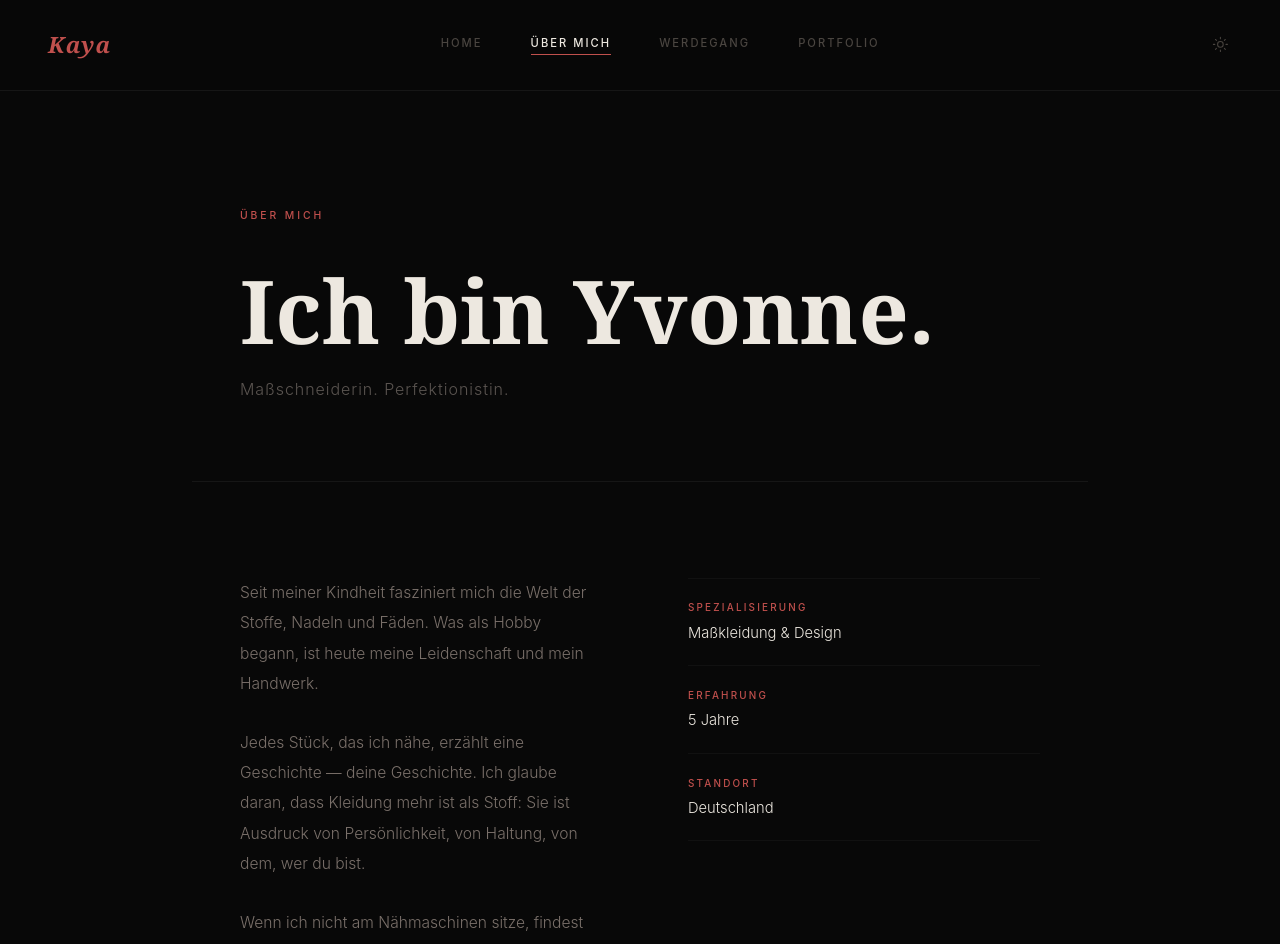
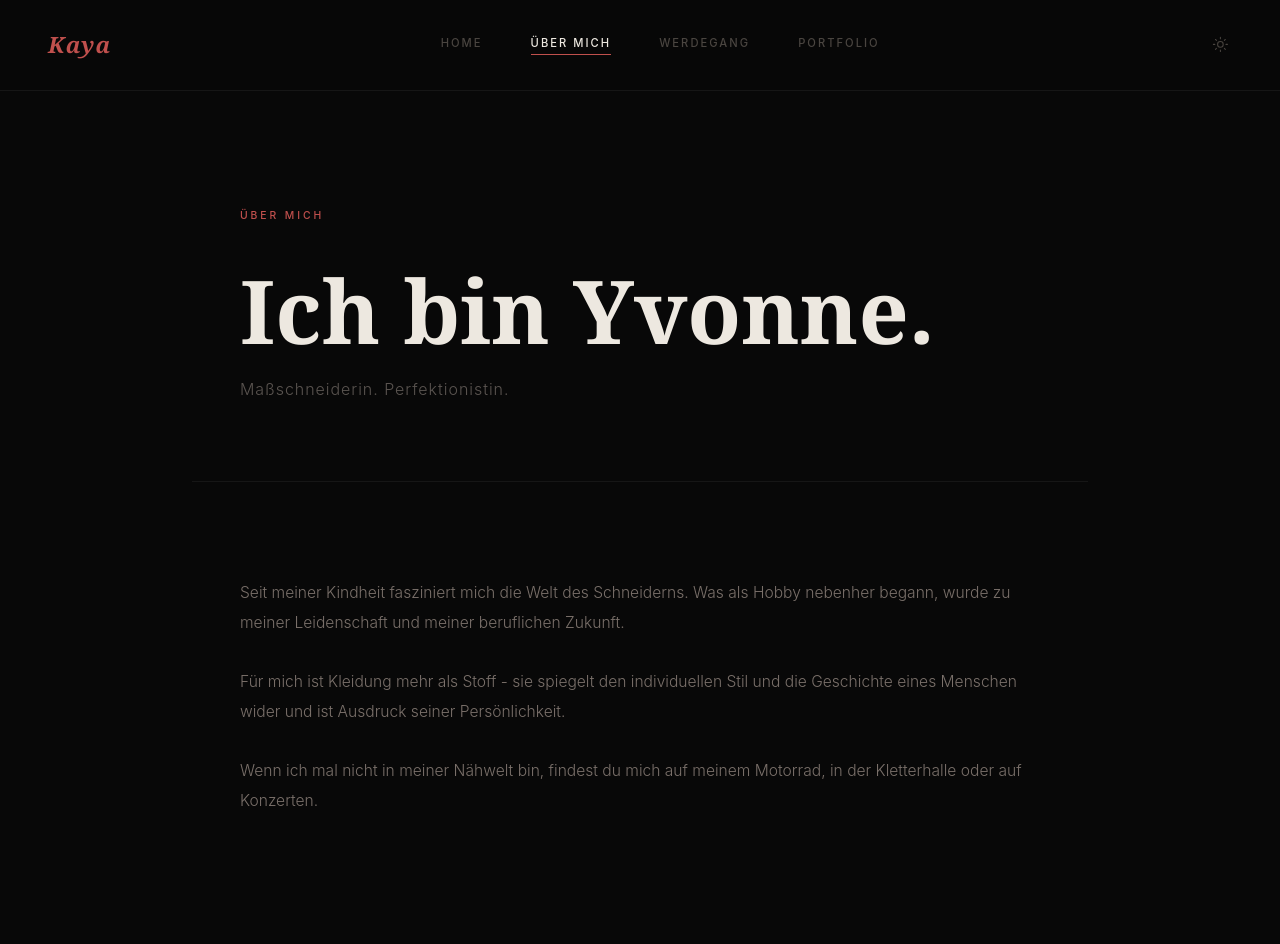
Before and after one commit to CookieMonsta27/Kaya-App, an Angular app: page /aboutMe in a window 1280 px wide. Shown: the top 944 px of the page. After the commit the page ends 912 px from the top, so only its background shows below. Built offline with nearby package versions, Linux system fonts and the light colour scheme.

Commit message:
feat: Text changes

```diff
--- a/src/app/sites/about-me/about-me.css
+++ b/src/app/sites/about-me/about-me.css
@@ -19,13 +19,9 @@
 }
 
 .about-body {
-  display: grid;
-  grid-template-columns: 1fr 1fr;
-  gap: 6rem;
   padding: 6rem 3rem;
   max-width: 56rem;
   margin: 0 auto;
-  align-items: start;
 }
 
 @media (max-width: 640px) {
@@ -55,33 +51,3 @@
   line-height: 1.95;
   color: var(--text2);
 }
-
-.about-details {
-  display: flex;
-  flex-direction: column;
-}
-
-.detail-row {
-  display: flex;
-  flex-direction: column;
-  padding: 1.35rem 0;
-  border-bottom: 1px solid var(--border);
-  gap: 0.4rem;
-}
-
-.detail-row:first-child {
-  border-top: 1px solid var(--border);
-}
-
-.detail-label {
-  font-size: 0.62rem;
-  letter-spacing: 0.22em;
-  text-transform: uppercase;
-  color: var(--accent);
-  font-weight: 500;
-}
-
-.detail-value {
-  font-size: 0.92rem;
-  color: var(--text);
-}
--- a/src/app/sites/about-me/about-me.html
+++ b/src/app/sites/about-me/about-me.html
@@ -10,33 +10,17 @@
   <section class="about-body">
     <div class="about-text">
       <p>
-        Seit meiner Kindheit fasziniert mich die Welt der Stoffe, Nadeln und Fäden. Was als Hobby
-        begann, ist heute meine Leidenschaft und mein Handwerk.
+        Seit meiner Kindheit fasziniert mich die Welt des Schneiderns. Was als Hobby nebenher
+        begann, wurde zu meiner Leidenschaft und meiner beruflichen Zukunft.
       </p>
       <p>
-        Jedes Stück, das ich nähe, erzählt eine Geschichte — deine Geschichte. Ich glaube daran,
-        dass Kleidung mehr ist als Stoff: Sie ist Ausdruck von Persönlichkeit, von Haltung, von dem,
-        wer du bist.
+        Für mich ist Kleidung mehr als Stoff - sie spiegelt den individuellen Stil und die
+        Geschichte eines Menschen wider und ist Ausdruck seiner Persönlichkeit.
       </p>
       <p>
-        Wenn ich nicht am Nähmaschinen sitze, findest du mich auf einem Metal-Konzert — denn die
-        gleiche Intensität und Präzision, die ich in der Musik erlebe, stecke ich in jede Naht.
+        Wenn ich mal nicht in meiner Nähwelt bin, findest du mich auf meinem Motorrad, in der
+        Kletterhalle oder auf Konzerten.
       </p>
-    </div>
-
-    <div class="about-details">
-      <div class="detail-row">
-        <span class="detail-label">Spezialisierung</span>
-        <span class="detail-value">Maßkleidung & Design</span>
-      </div>
-      <div class="detail-row">
-        <span class="detail-label">Erfahrung</span>
-        <span class="detail-value">5 Jahre</span>
-      </div>
-      <div class="detail-row">
-        <span class="detail-label">Standort</span>
-        <span class="detail-value">Deutschland</span>
-      </div>
     </div>
   </section>
 </div>
--- a/src/app/sites/home/home.html
+++ b/src/app/sites/home/home.html
@@ -10,20 +10,20 @@
       Ich erschaffe Kleidungsstücke und Accessoires mit Liebe zum Detail — handgefertigt und
       individuell.
     </p>
-    <a routerLink="/portfolio" class="text-link">Meine Arbeiten ansehen &rarr;</a>
+    <a routerLink="/portfolio" class="text-link">Meine Arbeiten &rarr;</a>
   </section>
 
   <div class="sep"></div>
 
   <section class="services">
-    <span class="eyebrow">Was ich mache</span>
+    <span class="eyebrow">Meine Leistungen</span>
 
     <div class="service-list">
       <div class="service-item">
         <span class="service-num">1</span>
         <div class="service-body">
           <h3>Maßkleidung</h3>
-          <p>Jedes Stück wird exakt auf deinen Körper und deinen Stil zugeschnitten.</p>
+          <p>Jedes Kleidungsstück wird individuell zu deinem Stil auf dich zugeschnitten.</p>
         </div>
       </div>
 
@@ -31,7 +31,7 @@
         <span class="service-num">2</span>
         <div class="service-body">
           <h3>Konfektion</h3>
-          <p>Stilvolle Designs in Standardgrößen — perfekt im Schnitt und im Detail.</p>
+          <p>Stilvolle Designs in Standardgrößen.</p>
         </div>
       </div>
 
@@ -39,15 +39,10 @@
         <span class="service-num">3</span>
         <div class="service-body">
           <h3>Upcycling</h3>
-          <p>Altes neu gedacht — nachhaltig, kreativ und mit neuem Leben versehen.</p>
-        </div>
-      </div>
-
-      <div class="service-item">
-        <span class="service-num">4</span>
-        <div class="service-body">
-          <h3>Design</h3>
-          <p>Individuelle Designlösungen für Kleidung und Accessoires.</p>
+          <p>
+            Aus Alt mach Neu – kreative Ideen, um deinem alten Kleidungsstück ein neues Leben zu
+            schenken.
+          </p>
         </div>
       </div>
     </div>
--- a/src/app/sites/portfolio/portfolio.css
+++ b/src/app/sites/portfolio/portfolio.css
@@ -194,6 +194,8 @@
   max-height: 90vh;
   width: 100%;
   overflow-y: auto;
+  overscroll-behavior: contain;
+  touch-action: pan-y;
   z-index: 1000;
   display: flex;
   flex-direction: column;
@@ -262,7 +264,6 @@
 
 /* ── Modal Gallery ────────────────────────────── */
 
-
 .modal-gallery {
   padding: 2rem;
   display: flex;
@@ -305,13 +306,23 @@
   margin: 0;
   cursor: pointer;
 }
-.gallery-side-overlay.left { left: 0; right: 50%; }
-.gallery-side-overlay.right { left: 50%; right: 0; }
+.gallery-side-overlay.left {
+  left: 0;
+  right: 50%;
+}
+.gallery-side-overlay.right {
+  left: 50%;
+  right: 0;
+}
 
 /* Reduce capture area on small screens to avoid blocking other controls */
 @media (max-width: 480px) {
-  .gallery-side-overlay.left { right: 60%; }
-  .gallery-side-overlay.right { left: 60%; }
+  .gallery-side-overlay.left {
+    right: 60%;
+  }
+  .gallery-side-overlay.right {
+    left: 60%;
+  }
 }
 
 .gallery-controls {
@@ -357,8 +368,12 @@
 }
 
 /* place arrows just outside the image (visible and adjacent) */
-.modal-image-wrap .prev-btn { left: -28px; }
-.modal-image-wrap .next-btn { right: -28px; }
+.modal-image-wrap .prev-btn {
+  left: -28px;
+}
+.modal-image-wrap .next-btn {
+  right: -28px;
+}
 
 /* Small circular arrow indicator — always visible, uses theme variables for contrast */
 .modal-image-wrap .prev-btn::after,
@@ -376,10 +391,16 @@
   border-radius: 999px;
   background: var(--accent);
   color: var(--bg);
-  box-shadow: 0 6px 18px rgba(0,0,0,0.18);
+  box-shadow: 0 6px 18px rgba(0, 0, 0, 0.18);
 }
-.modal-image-wrap .prev-btn::after { content: '‹'; right: 0; }
-.modal-image-wrap .next-btn::after { content: '›'; left: 0; }
+.modal-image-wrap .prev-btn::after {
+  content: '‹';
+  right: 0;
+}
+.modal-image-wrap .next-btn::after {
+  content: '›';
+  left: 0;
+}
 
 /* Hover/active affordance for the small arrow */
 .modal-image-wrap .prev-btn:hover::after,
--- a/src/app/sites/portfolio/portfolio.ts
+++ b/src/app/sites/portfolio/portfolio.ts
@@ -1,4 +1,5 @@
-import { Component, HostListener, OnInit, signal } from '@angular/core';
+import { DOCUMENT } from '@angular/common';
+import { Component, effect, HostListener, inject, OnInit, Renderer2, signal } from '@angular/core';
 import { CommonModule } from '@angular/common';
 import { WorkItem } from './portfolio.types';
 
@@ -9,10 +10,27 @@ import { WorkItem } from './portfolio.types';
   styleUrl: './portfolio.css',
 })
 export class PortfolioComponent implements OnInit {
+  private readonly document = inject(DOCUMENT);
+  private readonly renderer = inject(Renderer2);
+
   workItems = signal<WorkItem[]>([]);
   selectedItem = signal<WorkItem | null>(null);
   currentImageIndex = signal<number>(0);
   isModalOpen = signal<boolean>(false);
+
+  private readonly modalScrollLock = effect((onCleanup) => {
+    const isModalOpen = this.isModalOpen();
+
+    if (isModalOpen) {
+      this.renderer.addClass(this.document.documentElement, 'modal-open');
+      this.renderer.addClass(this.document.body, 'modal-open');
+    }
+
+    onCleanup(() => {
+      this.renderer.removeClass(this.document.documentElement, 'modal-open');
+      this.renderer.removeClass(this.document.body, 'modal-open');
+    });
+  });
 
   ngOnInit(): void {
     this.initializeWorkItems();
--- a/src/app/sites/werdegang/werdegang.html
+++ b/src/app/sites/werdegang/werdegang.html
@@ -3,7 +3,8 @@
     <span class="eyebrow">Werdegang</span>
     <h1 class="werdegang-title">Mein Weg.</h1>
     <p class="werdegang-sub">
-      Von der ersten Naht bis heute — eine Reise durch Stoff, Leidenschaft und Handwerk.
+      Von meiner ersten Naht bis heute - meine Reise von Interesse, Leidenschaft und Faszination für
+      das Handwerk.
     </p>
   </section>
 
@@ -12,23 +13,33 @@
   <section class="timeline">
     <div class="entry">
       <div class="entry-left">
-        <span class="entry-year">2016</span>
-        <h3 class="entry-title">Erste Nähversuche</h3>
+        <span class="entry-year">Bis 2015</span>
+        <h3 class="entry-title">Selbstgenähte Kleidung von Oma</h3>
         <p class="entry-desc">
-          Die ersten Schritte in die Welt der Nähkunst. Mit Neugier und Begeisterung wurden die
-          ersten Versuche mit Omas Hilfe unternommen — und die Leidenschaft war entfacht.
+          Schon als Kleinkind bekam ich selbstgenähte Sachen von meiner Oma. Faszinierend fand ich
+          schon damals, was sie alles machen kann. Etwas, was ich irgendwann auch mal können
+          wollte.<br />
+          Erste Nähversuche als kleines Mädchen an Mamas Nähmaschine - mein Interesse war geweckt.
         </p>
       </div>
     </div>
 
     <div class="entry">
       <div class="entry-left">
-        <span class="entry-year">2017-2023</span>
+        <span class="entry-year">2016</span>
+        <h3 class="entry-title">Erste Nähkurse</h3>
+        <p class="entry-desc">Die ersten größeren Nähprojekte in richtigen Nähkursen.</p>
+      </div>
+    </div>
+
+    <div class="entry">
+      <div class="entry-left">
+        <span class="entry-year">2017 bis 2023</span>
         <h3 class="entry-title">Hobby & Leidenschaft</h3>
         <p class="entry-desc">
-          Die Nähmaschine wurde zum ständigen Begleiter. Mit jedem Projekt wuchs das Können, die
-          Kreativität und die Liebe zum Detail. Jedes Stück ein Ausdruck von Persönlichkeit und
-          Stil.
+          Nach den ersten Nähkursen wurde die Nähmaschine zu meinem Begleiter. Mit jedem Projekt
+          wuchs die Leidenschaft fürs Nähen in mir. Die Kreativität und das Können, die in jedem
+          Detail und jedem Kleidungsstück steckten, faszinierten mich.
         </p>
       </div>
     </div>
@@ -36,21 +47,21 @@
     <div class="entry">
       <div class="entry-left">
         <span class="entry-year">2023</span>
-        <h3 class="entry-title">Start der Ausbildung als Maßschneiderin</h3>
+        <h3 class="entry-title">Meine Ausbildung als Maßschneiderin & Modedesignerin</h3>
         <p class="entry-desc">
-          Der Beginn einer intensiven Reise. Lernen, verstehen, anwenden — die Grundlagen des
-          Schneiderhandwerks wurden gelegt.
+          Der Beginn einer tollen Reise ins Berufsleben. Eine Reise, auf der ich viel Neues lerne,
+          ausprobiere und anwende. Die Grundlagen des Schneiderhandwerks.
         </p>
       </div>
     </div>
 
     <div class="entry">
       <div class="entry-left">
-        <span class="entry-year">2026+</span>
-        <h3 class="entry-title">Meisterkurs in Teilzeit</h3>
+        <span class="entry-year">2026 bis 2028</span>
+        <h3 class="entry-title">Meisterkurs</h3>
         <p class="entry-desc">
-          Der nächste Schritt: Vertiefung des Wissens, Perfektionierung der Technik. Ziel: Meisterin
-          im Schneiderhandwerk werden.
+          Die nächste Reise beginnt, eine Reise zur Vertiefung meines Wissens, zur Perfektionierung
+          meines Könnens und zum Erlernen weiterer Bausteine fürs Handwerk.
         </p>
       </div>
     </div>
--- a/src/styles.css
+++ b/src/styles.css
@@ -25,6 +25,14 @@ body,
 app-root {
   overflow-x: auto !important;
   overscroll-behavior-x: auto;
+}
+
+html.modal-open,
+body.modal-open,
+app-root.modal-open {
+  overflow: hidden !important;
+  overscroll-behavior: none;
+  touch-action: none;
 }
 
 /* Ensure media and large elements scale within their containers */
```
Also changed, not shown: src/app/sites/portfolio/portfolio.html (+15 -3 lines), public/assets/portfolio/OversizedHemdjacke/OversizedHemdjacke5.jpeg.
